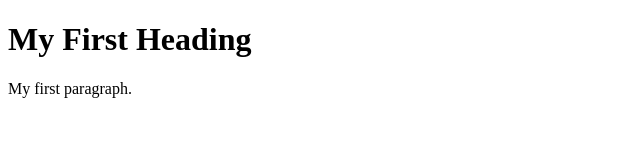
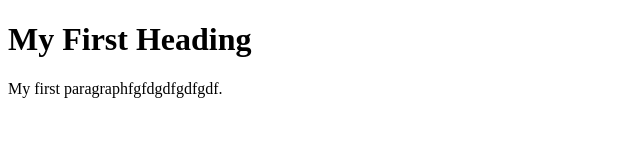
Before and after one commit to sudhir012001/gitTesting, a plain HTML site: page index.html in a window 1280 px wide. Shown: the whole page, without its empty margins (0-640 px from the left). Drawn offline with Linux system fonts and the light colour scheme.

Commit message:
yml file

```diff
--- a/index.html
+++ b/index.html
@@ -4,7 +4,7 @@
 
 <h1>My First Heading</h1>
 
-<p>My first paragraph.</p>
+<p>My first paragraphfgfdgdfgdfgdf.</p>
 
 </body>
 </html>
```
Also changed, not shown: 1 other file.
